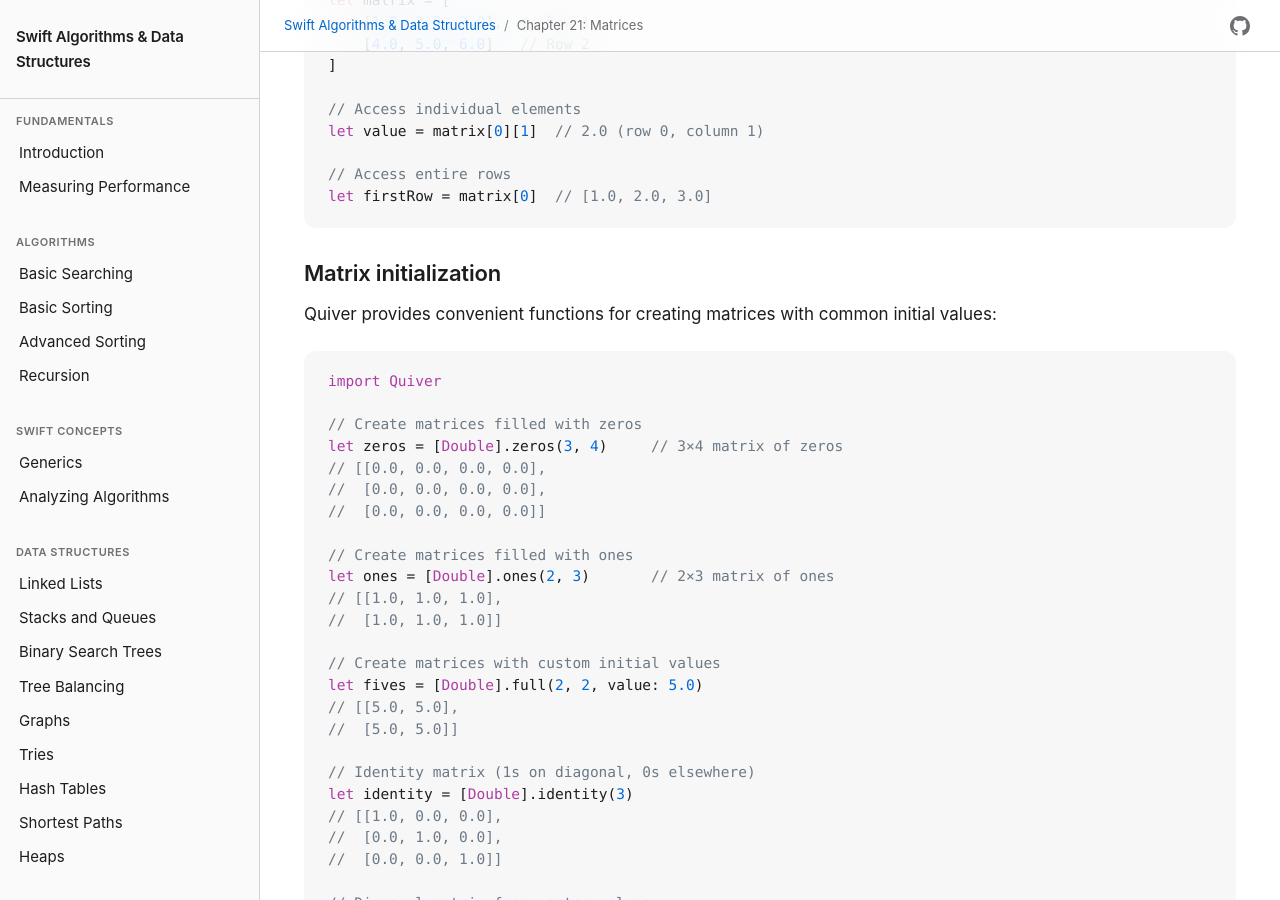
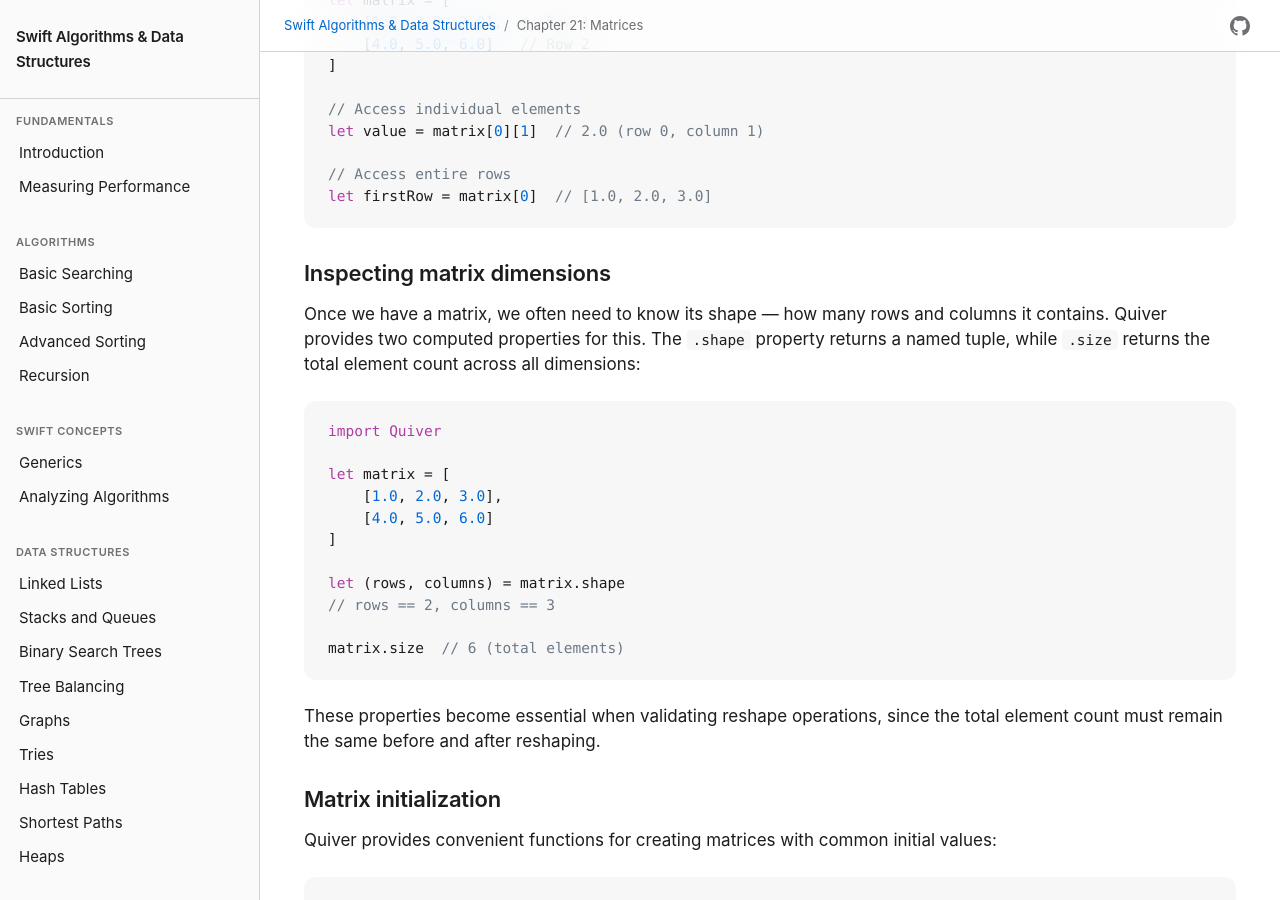
Before and after one commit to waynewbishop/swift-algorithms, a Jekyll site: the page built from 21-matrices.md, in a window 1280 px wide and 900 px high, scrolled down 2941 px. Built offline with Jekyll 4.4.1, drawn with Linux system fonts in a browser that asks for light colours.

Commit message:
feat: new docs for matrix size and shape..

````diff
--- a/21-matrices.md
+++ b/21-matrices.md
@@ -109,6 +109,26 @@
 // Access entire rows
 let firstRow = matrix[0]  // [1.0, 2.0, 3.0]
 ```
+
+### Inspecting matrix dimensions
+
+Once we have a matrix, we often need to know its shape — how many rows and columns it contains. Quiver provides two computed properties for this. The `.shape` property returns a named tuple, while `.size` returns the total element count across all dimensions:
+
+```swift
+import Quiver
+
+let matrix = [
+    [1.0, 2.0, 3.0],
+    [4.0, 5.0, 6.0]
+]
+
+let (rows, columns) = matrix.shape
+// rows == 2, columns == 3
+
+matrix.size  // 6 (total elements)
+```
+
+These properties become essential when validating reshape operations, since the total element count must remain the same before and after reshaping.
 
 ### Matrix initialization
 
````
